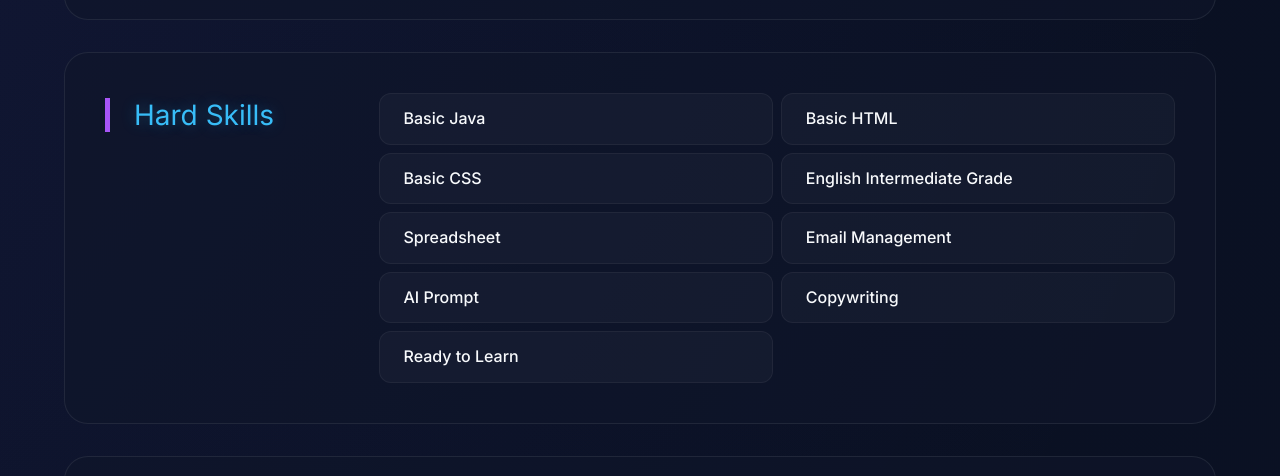
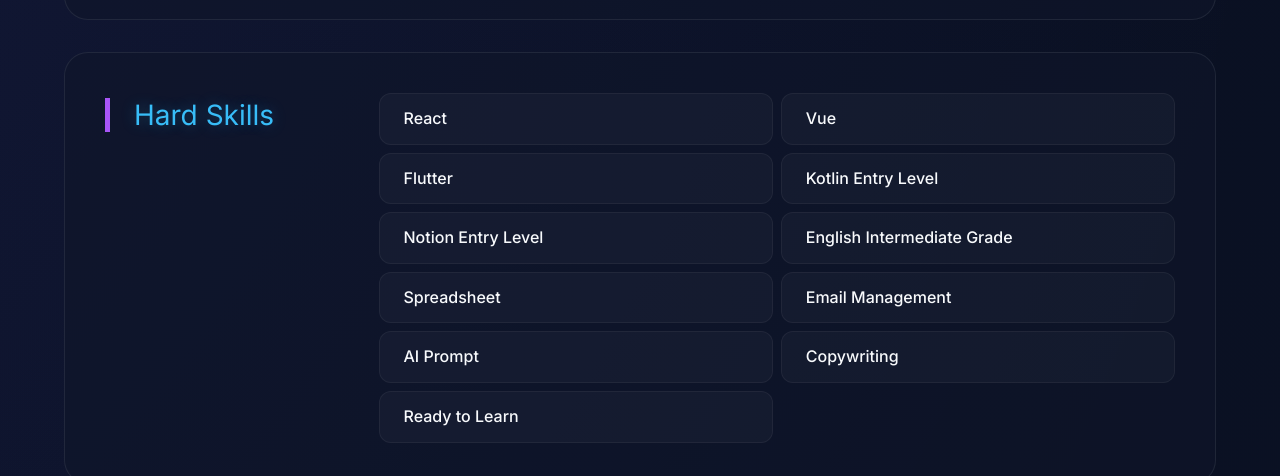
Before and after one commit to ProfileOf/AkuRangga, a plain HTML site: page index.html in a window 1280 px wide. Shown: the part 4739-5215 px from the top of the page. Drawn offline with nearby package versions, Linux system fonts and the light colour scheme; animation ran at ten frames a second.

Commit message:
skill nambah

```diff
--- a/index.html
+++ b/index.html
@@ -603,13 +603,19 @@
                         <div class="col-12 col-md-9">
                             <div class="row g-2 hard_skill">
                                 <div class="col-12 col-md-6">
-                                    <div class="skill-item">Basic Java</div>
+                                    <div class="skill-item">React</div>
                                 </div>
                                 <div class="col-12 col-md-6">
-                                    <div class="skill-item">Basic HTML</div>
+                                    <div class="skill-item">Vue</div>
                                 </div>
                                 <div class="col-12 col-md-6">
-                                    <div class="skill-item">Basic CSS</div>
+                                    <div class="skill-item">Flutter</div>
+                                </div>
+                                <div class="col-12 col-md-6">
+                                    <div class="skill-item">Kotlin Entry Level</div>
+                                </div>
+                                <div class="col-12 col-md-6">
+                                    <div class="skill-item">Notion Entry Level</div>
                                 </div>
                                 <div class="col-12 col-md-6">
                                     <div class="skill-item">English Intermediate Grade</div>
```
